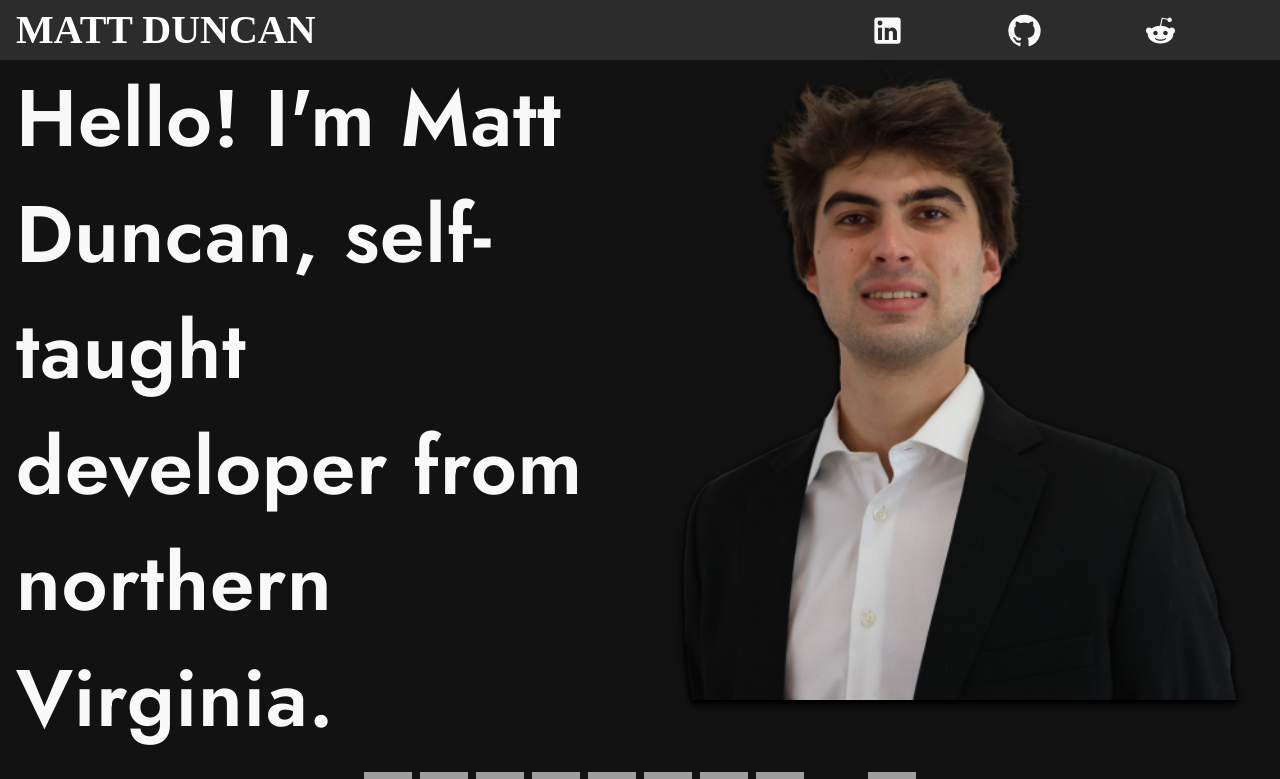
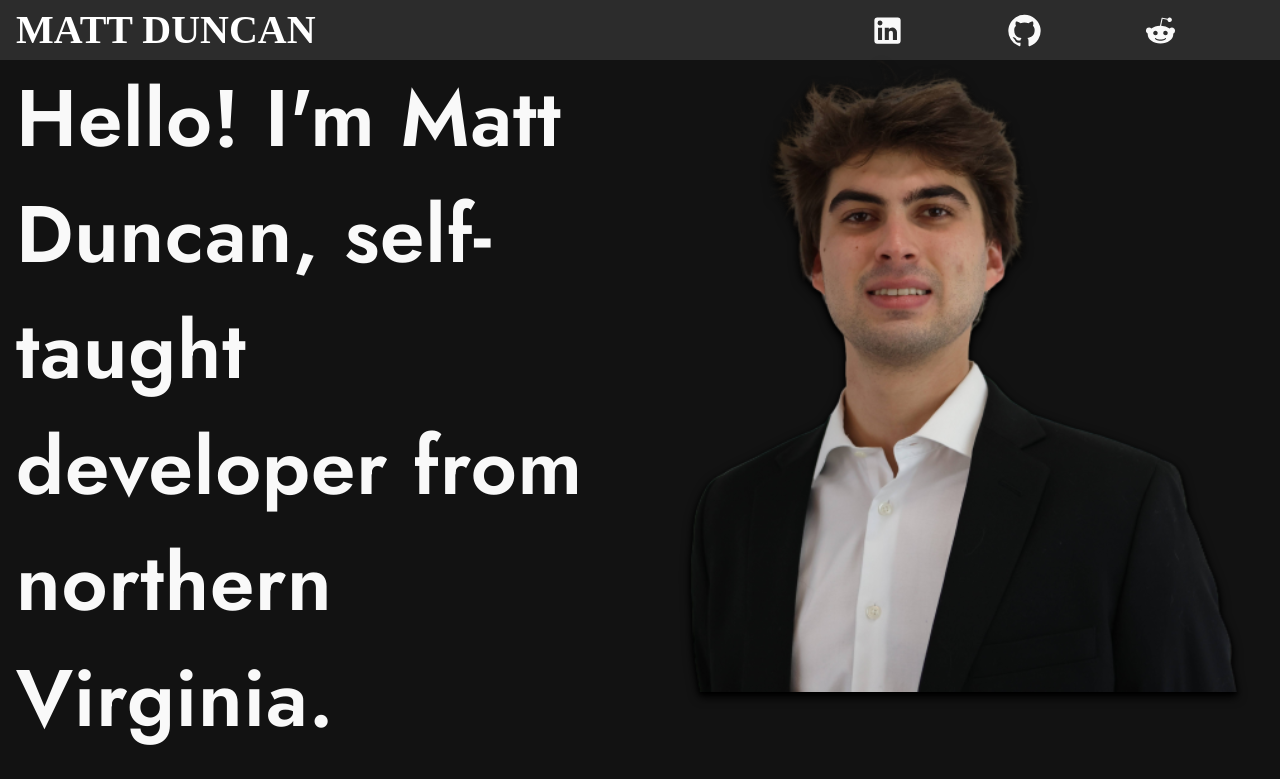
Before and after one commit to duncanmatt/portfolio_vite, a React (Vite) app: page / in a window 1280 px wide. Shown: the top 779 px of the page. Built offline with nearby package versions, Linux system fonts and the light colour scheme; grey boxes are pictures that could not be loaded; a web font is replaced by a local one.

Commit message:
no grey lines above headshot
latest heading was interfering with the wrapper's size, fixed by reducing h2 font-size

```diff
--- a/src/components/IntroContent.tsx
+++ b/src/components/IntroContent.tsx
@@ -84,11 +84,13 @@ function IntroContent() {
 				</li>
 			</ul>
 			<div className='headshotWrapper'>
-				<img
-					className='headshot'
-					src={headshot}
-					alt='Matt Duncan'
-				/>
+				<picture>
+					<img
+						className='headshot'
+						src={headshot}
+						alt='Matt Duncan'
+					/>
+				</picture>
 			</div>
 		</div>
 	);
--- a/src/index.css
+++ b/src/index.css
@@ -121,7 +121,7 @@ h2 {
 	padding-inline: 1rem 0;
 	letter-spacing: 0.21rem;
 	font-family: var(--ff-display);
-	font-size: 3.25rem;
+	font-size: 3rem;
 	margin: 0;
 	color: #000;
 	text-transform: uppercase;
@@ -217,22 +217,16 @@ h2 {
 .introContent {
 	display: flex;
 	flex-direction: column;
-	justify-content: space-evenly;
+	gap: 1rem;
 }
 
 .briefAbout {
 	color: var(--primary-color);
-	margin-bottom: 5px;
 	font-size: 2.8rem;
 	font-weight: 600;
 	letter-spacing: 0.01em;
 	line-height: 1.25;
 	padding-inline: 1rem;
-}
-
-.me {
-	display: flex;
-	flex-direction: column;
 }
 
 .langIcon {
@@ -241,16 +235,19 @@ h2 {
 }
 
 .headshotWrapper {
-	aspect-ratio: 1;
+	display: block;
+	max-width: 100%;
 	position: relative;
+	aspect-ratio: 1 / 1;
 }
 
 .headshot {
+	height: 100%;
+	object-fit: contain;
 	overflow-clip-margin: content-box;
-	object-fit: contain;
+	background-size: cover;
 	position: absolute;
-	overflow: hidden;
-	background-repeat: no-repeat;
+	overflow: clip;
 	filter: drop-shadow(0 2px 2px #000) drop-shadow(0 3px 4px #000);
 }
 
```
